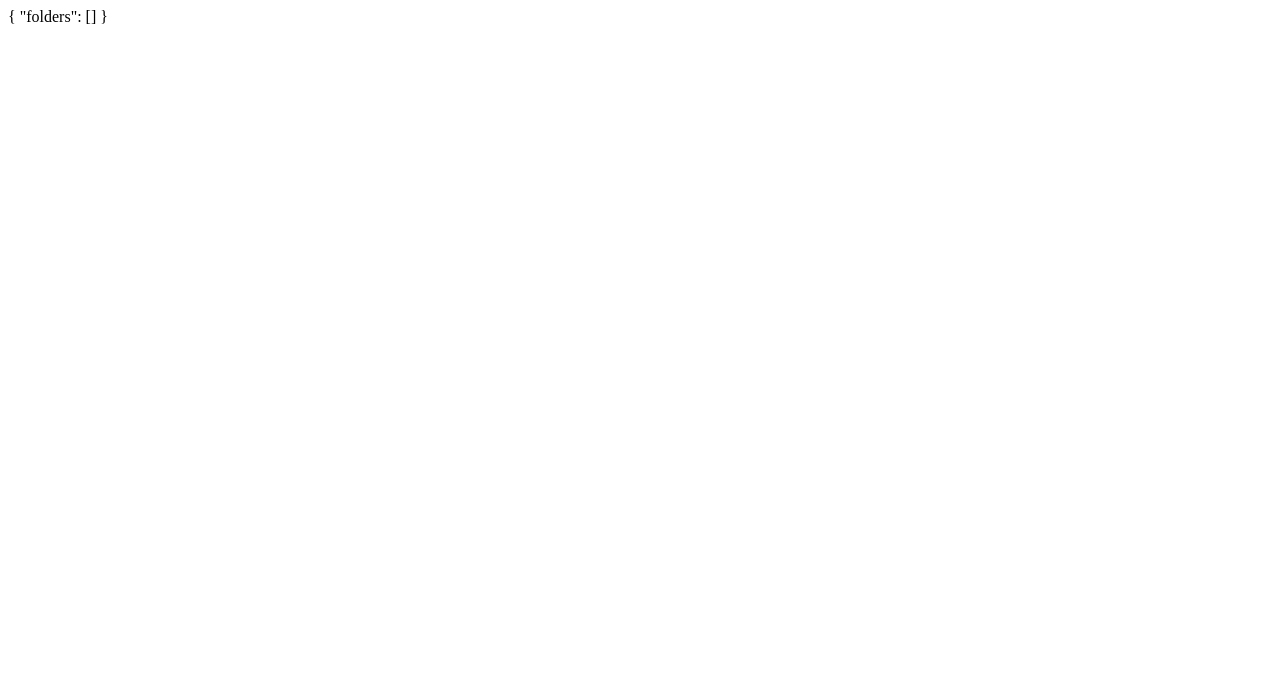
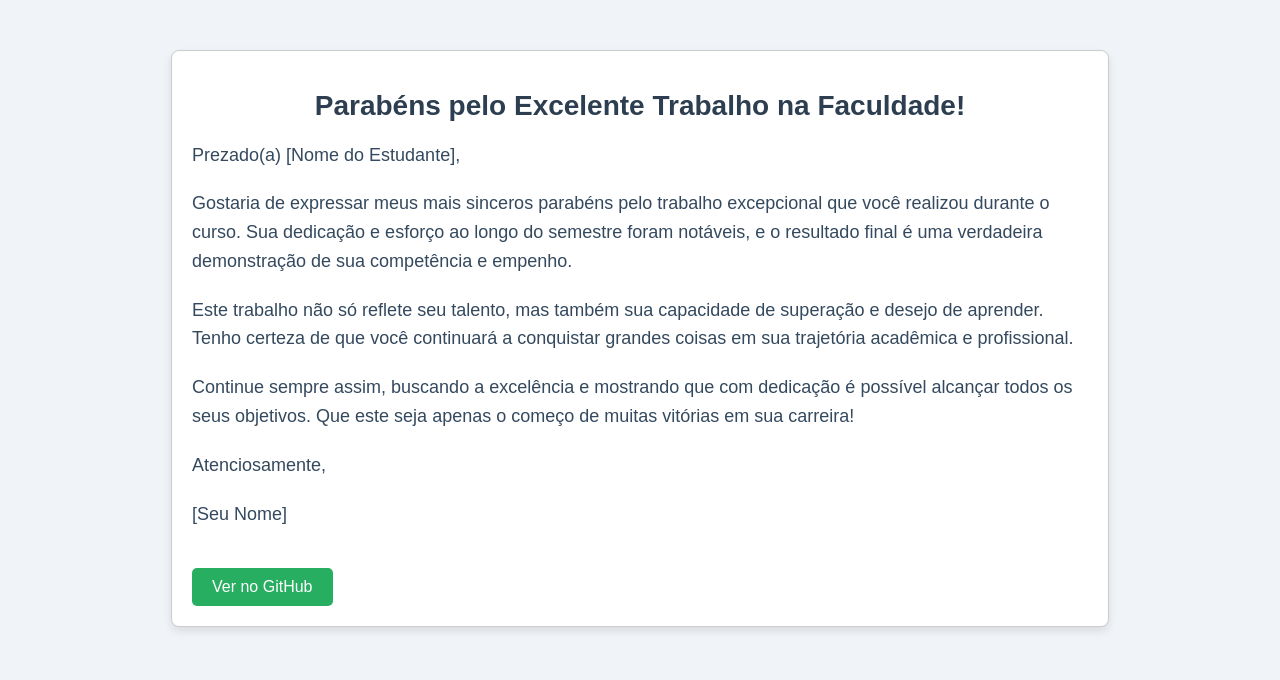
Before and after one commit to jcm0401/acarta, a plain HTML site: page index.html in a window 1280 px wide. Drawn offline with Linux system fonts and the light colour scheme.

Commit message:
index.html

```diff
--- a/index.html
+++ b/index.html
@@ -1,3 +1,60 @@
-{
-	"folders": []
-}
+<!DOCTYPE html>
+<html lang="pt-br">
+<head>
+    <meta charset="UTF-8">
+    <meta name="viewport" content="width=device-width, initial-scale=1.0">
+    <title>Carta de Parabéns pelo Trabalho na Faculdade</title>
+    <style>
+        body {
+            font-family: 'Arial', sans-serif;
+            margin: 0;
+            padding: 0;
+            background-color: #f0f4f8;
+        }
+        .container {
+            width: 70%;
+            margin: 50px auto;
+            padding: 20px;
+            background-color: white;
+            border: 1px solid #ccc;
+            border-radius: 8px;
+            box-shadow: 0 4px 8px rgba(0, 0, 0, 0.1);
+        }
+        h1 {
+            text-align: center;
+            font-size: 28px;
+            color: #2c3e50;
+        }
+        p {
+            line-height: 1.6;
+            font-size: 18px;
+            margin-bottom: 20px;
+            color: #34495e;
+        }
+        .button {
+            display: inline-block;
+            margin-top: 20px;
+            padding: 10px 20px;
+            background-color: #27ae60;
+            color: white;
+            text-decoration: none;
+            border-radius: 5px;
+        }
+        .button:hover {
+            background-color: #2ecc71;
+        }
+    </style>
+</head>
+<body>
+    <div class="container">
+        <h1>Parabéns pelo Excelente Trabalho na Faculdade!</h1>
+        <p>Prezado(a) [Nome do Estudante],</p>
+        <p>Gostaria de expressar meus mais sinceros parabéns pelo trabalho excepcional que você realizou durante o curso. Sua dedicação e esforço ao longo do semestre foram notáveis, e o resultado final é uma verdadeira demonstração de sua competência e empenho.</p>
+        <p>Este trabalho não só reflete seu talento, mas também sua capacidade de superação e desejo de aprender. Tenho certeza de que você continuará a conquistar grandes coisas em sua trajetória acadêmica e profissional.</p>
+        <p>Continue sempre assim, buscando a excelência e mostrando que com dedicação é possível alcançar todos os seus objetivos. Que este seja apenas o começo de muitas vitórias em sua carreira!</p>
+        <p>Atenciosamente,</p>
+        <p>[Seu Nome]</p>
+        <a href="https://github.com/usuario/repositorio" class="button">Ver no GitHub</a>
+    </div>
+</body>
+</html>
```
